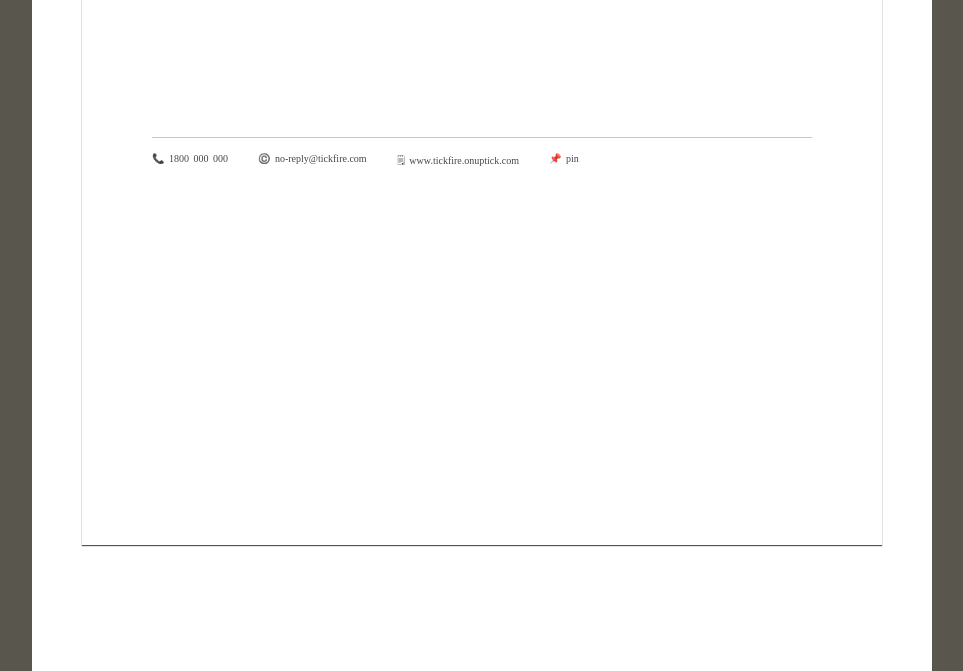
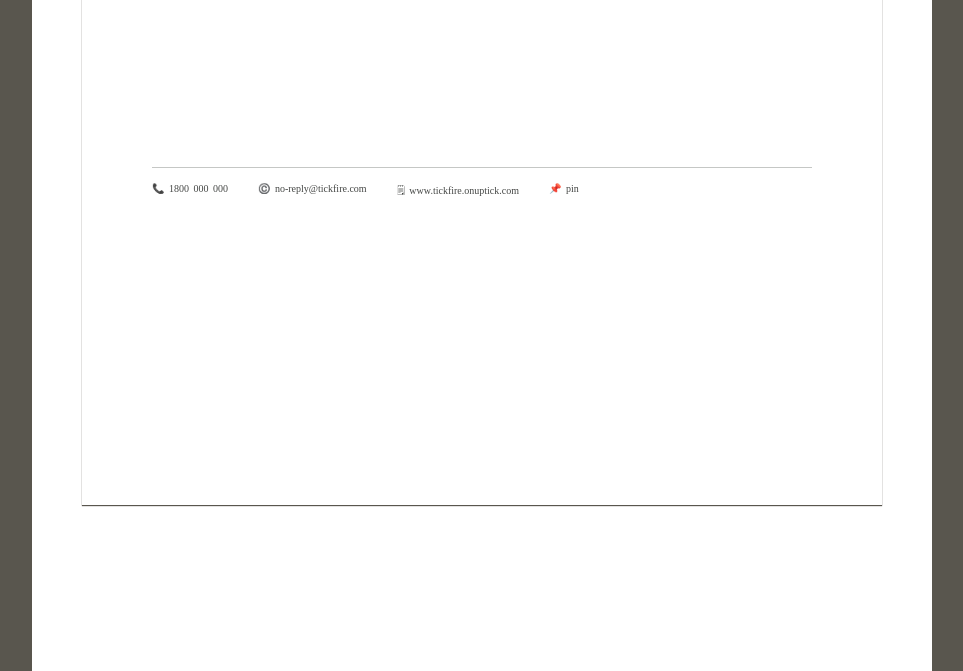
Before and after one commit to Zano-Sajuela/testrepo, a plain HTML site: page index.html in a window 1280 px wide. Shown: the part 1065-1736 px from the top of the page, without its empty margins (158-1121 px from the left). Drawn offline with Linux system fonts and the light colour scheme.

Commit message:
third commit

```diff
--- a/css/style.css
+++ b/css/style.css
@@ -80,7 +80,7 @@ body{
     z-index: 3;
     padding:70px;
     width: 800px;
-    height: 170vh;
+    height: 165vh;
     background-color:#fff;
     box-shadow: 0 1px 1px 0px #59564e;
 }
@@ -360,7 +360,7 @@ row last */
 }
 .footer{
     position: relative;
-    top: 140px;
+    top: 170px;
     display: flex;
     border-top: 1px solid #c5c7c5;
     width: 100%;
```
